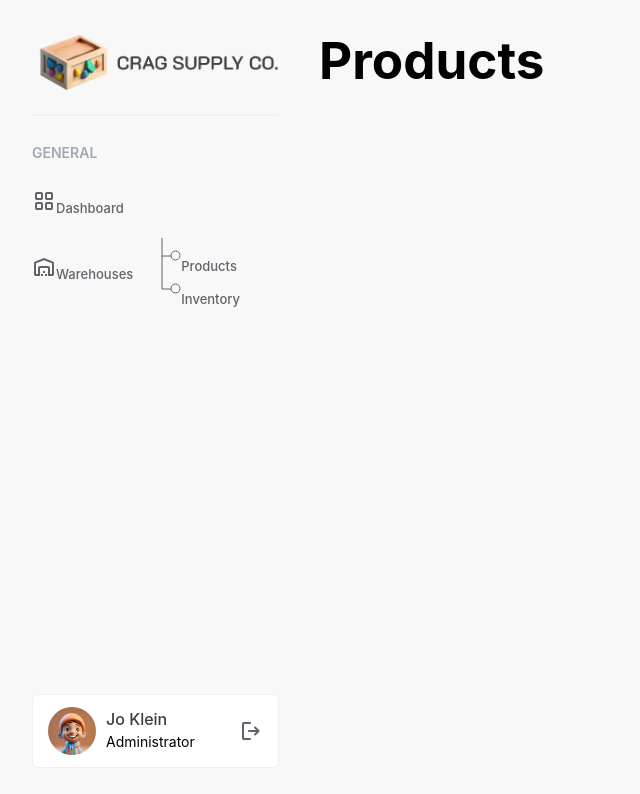
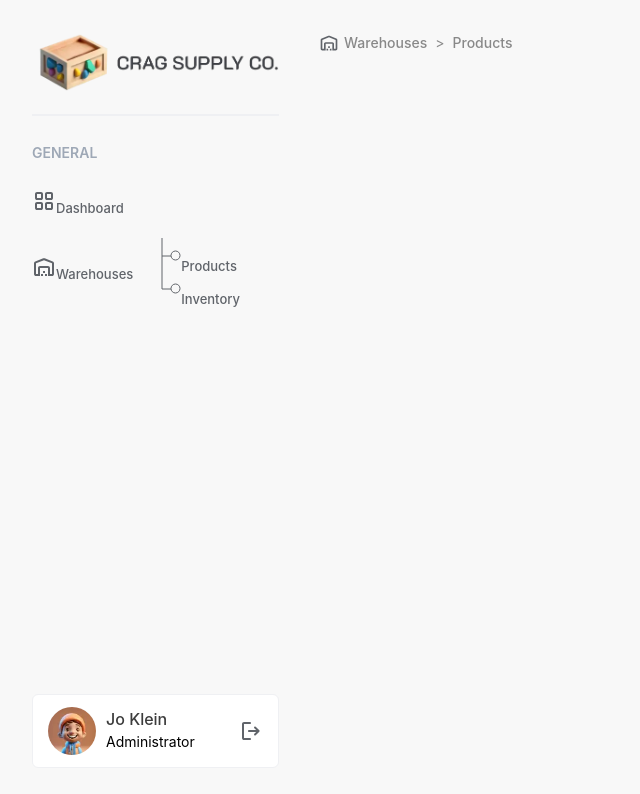
Before and after one commit to brittshook/inventory-mgmt-p1, a React (Vite) app in the folder frontend/: page /products in a window 1280 px wide. Shown: the top 794 px of the page, without its empty margins (0-640 px from the left). Built offline with nearby package versions, Linux system fonts and the light colour scheme.

Commit message:
implement breadcrumb to products

```diff
--- a/frontend/src/pages/Products.tsx
+++ b/frontend/src/pages/Products.tsx
@@ -1,3 +1,28 @@
-export const Products = () => {
-  return <h1>Products</h1>;
+import { Breadcrumb } from "../components/breadcrumb/Breadcrumb";
+import warehouseIcon from "../assets/icons/warehouse.svg";
+
+type props = {
+  warehouseName?: string;
 };
+
+export const Products = ({ warehouseName }: props) => {
+  return (
+    <Breadcrumb
+      items={[
+        {
+          href: "/warehouses",
+          title: (
+            <div className="breadcrumb-item">
+              <img src={warehouseIcon} alt="warehouse" />
+              <span>{warehouseName || "Warehouses"}</span>
+            </div>
+          ),
+        },
+        {
+          href: `/products?warehouse=${warehouseName || "all"}`,
+          title: "Products",
+        },
+      ]}
+    />
+  );
+};
```
